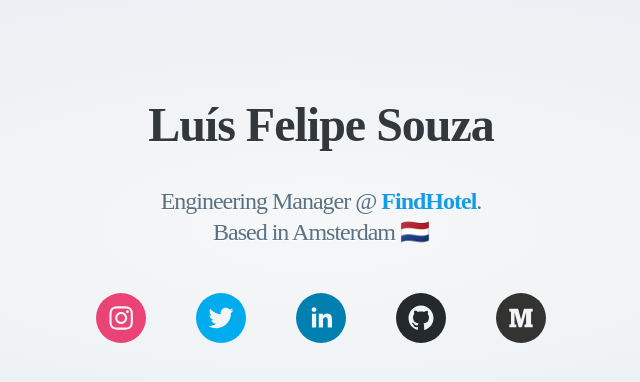
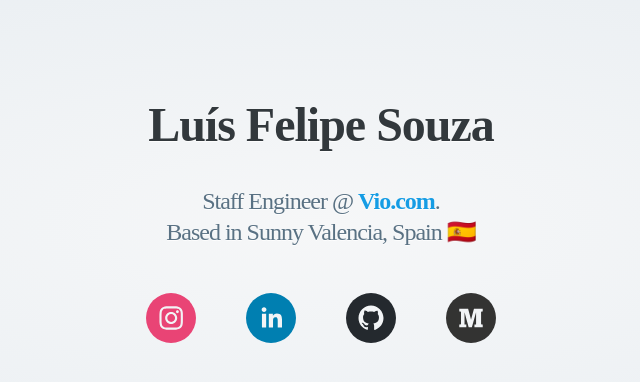
Before and after one commit to luisfmsouza/luisfmsouza.com.br, a React (Create React App) app: page / in a window 1280 px wide. Shown: the top 382 px of the page, without its empty margins (319-959 px from the left). Built offline with nearby package versions, Linux system fonts and the light colour scheme; a web font is replaced by a local one.

Commit message:
Update 2025

```diff
--- a/src/App.js
+++ b/src/App.js
@@ -7,16 +7,16 @@ const App = () => (
     <header>
       <h1 className="title">Luís Felipe Souza</h1>
       <h2 className="headline">
-        Engineering Manager @{' '}
+        Staff Engineer @{' '}
         <a
-          href="https://careers.findhotel.net/?utm_source=luisfmsouza.com.br"
+          href="https://www.vio.com/careers?utm_source=luisfmsouza.com.br"
           target="_blank"
           rel="noopener noreferrer"
         >
-          FindHotel
+          Vio.com
         </a>
         . <br />
-        Based in Amsterdam 🇳🇱
+        Based in Sunny Valencia, Spain 🇪🇸
       </h2>
     </header>
 
@@ -24,9 +24,6 @@ const App = () => (
       <ul className="social-list">
         <li>
           <SocialIcon url="https://instagram.com/luisfmsouza" target="_blank" />
-        </li>
-        <li>
-          <SocialIcon url="https://twitter.com/luisfmsouz" target="_blank" />
         </li>
         <li>
           <SocialIcon
```
